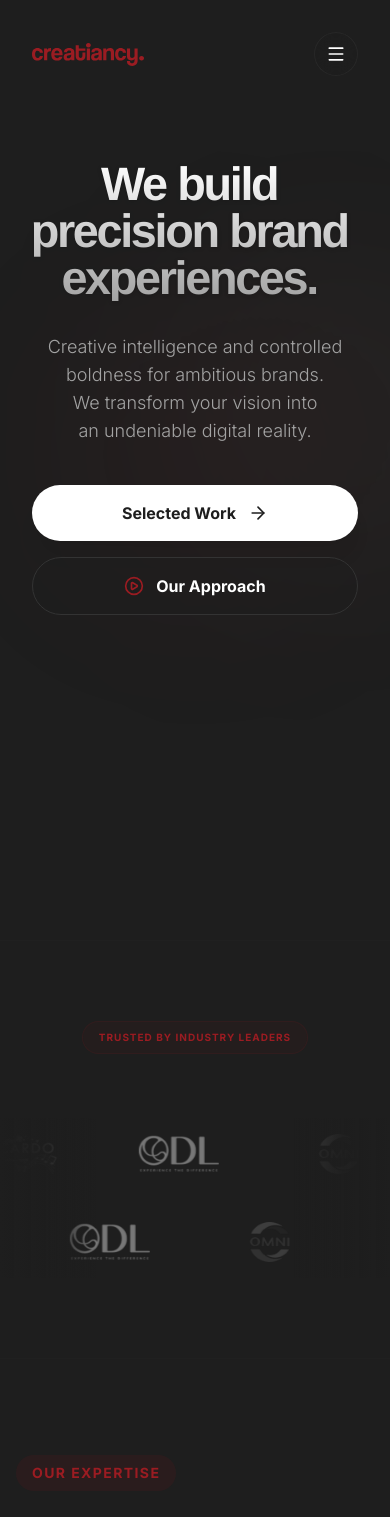
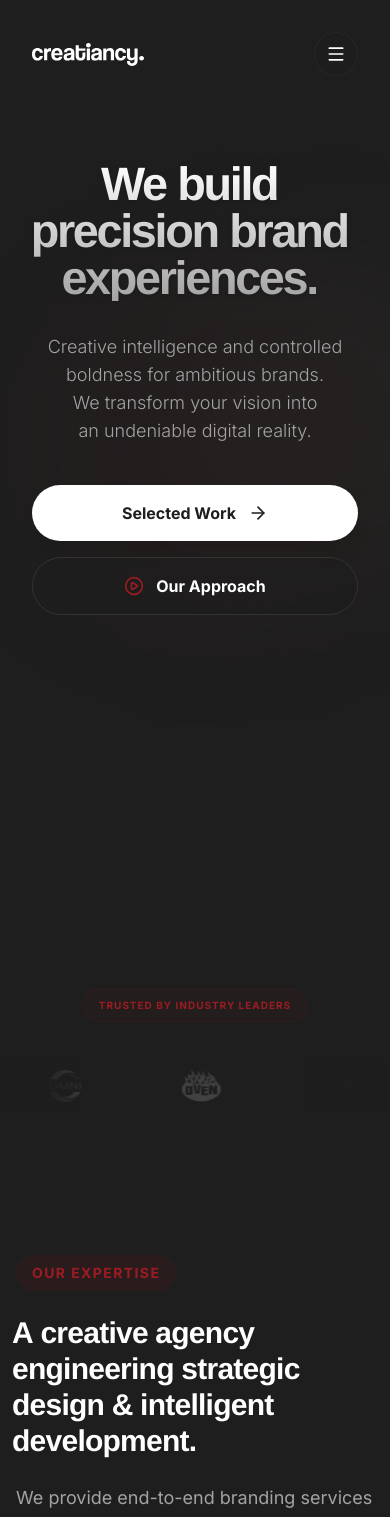
Before and after one commit to therafsanrohan/creatiancy_web, a Next.js app: page / in a window 390 px wide. Shown: the top 1517 px of the page. Built offline with nearby package versions, Linux system fonts and the light colour scheme.

Commit message:
correction

```diff
--- a/next.config.ts
+++ b/next.config.ts
@@ -43,6 +43,9 @@
   images: {
     formats: ['image/avif', 'image/webp'],
   },
+  turbopack: {
+    root: __dirname,
+  },
   async headers() {
     return [
       {
--- a/sanity.config.ts
+++ b/sanity.config.ts
@@ -1,7 +1,7 @@
 import { defineConfig } from 'sanity'
 import { structureTool } from 'sanity/structure'
-import { schema } from './sanity/schemaTypes'
-import { apiVersion, dataset, projectId } from './sanity/env'
+import { schema } from './src/sanity/schemaTypes'
+import { apiVersion, dataset, projectId } from './src/sanity/env'
 
 export default defineConfig({
   basePath: '/studio',
--- a/src/app/globals.css
+++ b/src/app/globals.css
@@ -41,12 +41,6 @@
     letter-spacing: -0.02em;
   }
 
-  /* Smooth UI Resizing Across the Entire Website */
-  h1, h2, h3, h4, h5, h6, p, span, a, div, section, main, nav, header, footer, button {
-    transition-property: font-size, padding, margin, gap, border-radius, line-height, width, height, max-width;
-    transition-duration: 500ms;
-    transition-timing-function: ease-out;
-  }
 }
 
 @layer utilities {
--- a/src/app/layout.tsx
+++ b/src/app/layout.tsx
@@ -3,8 +3,9 @@
 import { ThemeProvider } from "@/components/ThemeProvider";
 import Navbar from "@/components/Navbar";
 import Footer from "@/components/Footer";
+import { GoogleAnalytics } from "@next/third-parties/google";
+import { Inter } from "next/font/google";
 import Script from "next/script";
-import { Inter } from "next/font/google";
 import { SecurityProvider } from "@/components/SecurityProvider";
 
 const inter = Inter({
@@ -33,18 +34,7 @@
   return (
     <html lang="en" suppressHydrationWarning>
       <head>
-          {/* Google tag (gtag.js) */}
-          <script async src="https://www.googletagmanager.com/gtag/js?id=G-1JLHT26WTS"></script>
-          <script
-            dangerouslySetInnerHTML={{
-              __html: `
-                window.dataLayer = window.dataLayer || [];
-                function gtag(){dataLayer.push(arguments);}
-                gtag('js', new Date());
-                gtag('config', 'G-1JLHT26WTS');
-              `,
-            }}
-          />
+        <GoogleAnalytics gaId="G-1JLHT26WTS" />
           <Script
             id="organization-json-ld"
             type="application/ld+json"
--- a/src/app/studio/[[...tool]]/page.tsx
+++ b/src/app/studio/[[...tool]]/page.tsx
@@ -1,6 +1,6 @@
 "use client"
 import { NextStudio } from 'next-sanity/studio'
-import config from '../../../sanity.config'
+import config from '../../../../sanity.config'
 
 export default function StudioPage() {
   return <NextStudio config={config} />
--- a/src/components/BrandsMarquee.tsx
+++ b/src/components/BrandsMarquee.tsx
@@ -7,8 +7,8 @@
   if (!brands || brands.length === 0) return null;
 
   return (
-    <section className="py-20 md:py-28 border-y border-[var(--muted)]/10 bg-[var(--bg)] overflow-hidden relative">
-      <div className="container mx-auto px-4 mb-16 text-center relative z-10">
+    <section className="py-12 md:py-16 border-y border-[var(--muted)]/10 bg-[var(--bg)] overflow-hidden relative">
+      <div className="container mx-auto px-4 mb-10 text-center relative z-10">
         <motion.span
           initial={{ opacity: 0, y: 10 }}
           whileInView={{ opacity: 1, y: 0 }}
@@ -19,46 +19,36 @@
         </motion.span>
       </div>
 
-      <div className="relative w-full max-w-screen-2xl mx-auto py-4">
+      <div className="relative w-full max-w-screen-2xl mx-auto py-2">
         {/* Deep Edge Fades */}
-        <div className="absolute left-0 top-0 bottom-0 w-24 md:w-64 bg-gradient-to-r from-[var(--bg)] via-[var(--bg)]/90 to-transparent z-10 pointer-events-none" />
-        <div className="absolute right-0 top-0 bottom-0 w-24 md:w-64 bg-gradient-to-l from-[var(--bg)] via-[var(--bg)]/90 to-transparent z-10 pointer-events-none" />
+        <div className="absolute left-0 top-0 bottom-0 w-20 md:w-56 bg-gradient-to-r from-[var(--bg)] via-[var(--bg)]/90 to-transparent z-10 pointer-events-none" />
+        <div className="absolute right-0 top-0 bottom-0 w-20 md:w-56 bg-gradient-to-l from-[var(--bg)] via-[var(--bg)]/90 to-transparent z-10 pointer-events-none" />
 
-        {/* 2-Row Logo Wall */}
-        <div className="flex flex-col gap-12 md:gap-16 relative w-full overflow-hidden">
-
-          {/* Row 1 - Left */}
+        {/* 1-Row Logo Wall */}
+        <div className="flex relative w-full overflow-hidden">
           <div
-            className="flex w-max animate-marquee gap-16 md:gap-32 items-center px-12"
-            style={{ willChange: "transform", animationDuration: "40s" }}
+            className="flex w-max animate-marquee gap-14 md:gap-28 items-center px-12"
+            style={{ willChange: "transform", animationDuration: "25s" }}
           >
-            {[...brands, ...brands, ...brands].map((logo, i) => (
-              <div key={`r1-${i}`} className="group relative w-24 h-10 md:w-36 md:h-16 opacity-40 hover:opacity-100 transition-opacity duration-300 shrink-0">
+            {[...brands, ...brands, ...brands, ...brands].map((logo, i) => (
+              <div key={`brand-${i}`} className="group relative w-20 h-8 md:w-28 md:h-12 opacity-35 hover:opacity-100 transition-opacity duration-300 shrink-0">
                 {logo.startsWith("placeholder") ? (
-                  <div className="w-full h-full flex items-center justify-center"><span className="text-[var(--muted-fg)]/40 font-bold text-[10px] uppercase">Partner</span></div>
+                  <div className="w-full h-full flex items-center justify-center">
+                    <span className="text-[var(--muted-fg)]/40 font-bold text-[10px] uppercase">Partner</span>
+                  </div>
                 ) : (
-                  <Image src={`/brands/${logo}`} alt="Brand Logo" fill className="object-contain filter grayscale group-hover:grayscale-0 transition-all duration-300" sizes="144px" priority={i < 5} />
+                  <Image
+                    src={`/brands/${logo}`}
+                    alt="Brand Logo"
+                    fill
+                    className="object-contain filter grayscale group-hover:grayscale-0 transition-all duration-300"
+                    sizes="112px"
+                    priority={i < 8}
+                  />
                 )}
               </div>
             ))}
           </div>
-
-          {/* Row 2 - Right */}
-          <div
-            className="flex w-max animate-marquee gap-16 md:gap-32 items-center px-12"
-            style={{ willChange: "transform", animationDirection: "reverse", animationDuration: "50s" }}
-          >
-            {[...brands.slice(2), ...brands.slice(0, 2), ...brands, ...brands].map((logo, i) => (
-              <div key={`r2-${i}`} className="group relative w-24 h-10 md:w-36 md:h-16 opacity-40 hover:opacity-100 transition-opacity duration-300 shrink-0">
-                {logo.startsWith("placeholder") ? (
-                  <div className="w-full h-full flex items-center justify-center"><span className="text-[var(--muted-fg)]/40 font-bold text-[10px] uppercase">Partner</span></div>
-                ) : (
-                  <Image src={`/brands/${logo}`} alt="Brand Logo" fill className="object-contain filter grayscale group-hover:grayscale-0 transition-all duration-300" sizes="144px" />
-                )}
-              </div>
-            ))}
-          </div>
-
         </div>
       </div>
     </section>
--- a/src/components/Navbar.tsx
+++ b/src/components/Navbar.tsx
@@ -90,7 +90,7 @@
           <Link href="/" className="flex items-center group outline-none z-50 shrink-0" onClick={() => setMobileMenuOpen(false)} aria-label="Creatiancy Homepage">
             <div className={cn("relative transition-all duration-500 ease-out group-hover:scale-105 flex items-center justify-start", isScrolled ? "w-20 h-5 lg:w-24 lg:h-6" : "w-28 h-7 lg:w-32 lg:h-8")}>
               <div
-                className="w-full h-full bg-[#9B1C22] dark:bg-white transition-colors duration-300"
+                className="w-full h-full bg-white transition-colors duration-300"
                 style={{
                   WebkitMaskImage: 'url("/logos/Creatiancy logo.svg")',
                   WebkitMaskRepeat: 'no-repeat',
--- a/src/lib/animations.ts
+++ b/src/lib/animations.ts
@@ -15,7 +15,7 @@
 };
 
 /* Standard elegant easing */
-export const elegantEase = [0.16, 1, 0.3, 1];
+export const elegantEase = [0.16, 1, 0.3, 1] as const;
 
 /* Generic item variant for list reveals */
 export const itemVariants: Variants = {
```
